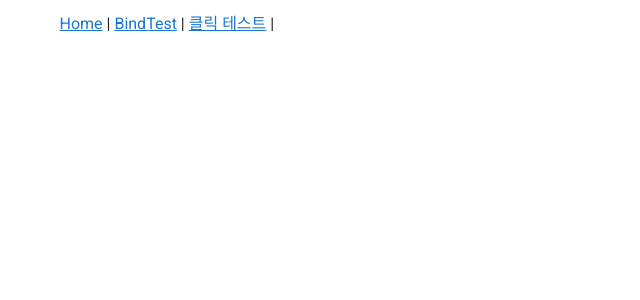
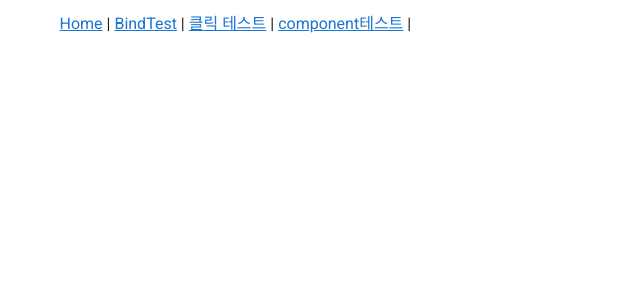
Before and after one commit to dduru-nuna/vscode, a Vue app: page / in a window 1280 px wide. Shown: the top 300 px of the page, without its empty margins (0-640 px from the left). Built offline with nearby package versions, Linux system fonts and the light colour scheme.

Commit message:
메인화면

```diff
--- a/src/views/HomeView.vue
+++ b/src/views/HomeView.vue
@@ -5,6 +5,7 @@
         <router-link to="/">Home</router-link> |
         <router-link to="/bind-test">BindTest</router-link> |
         <router-link to="/click-test">클릭 테스트</router-link> |
+        <router-link to="/component-test">component테스트</router-link> |
       </nav>
       <router-view/>
     </div>
```
